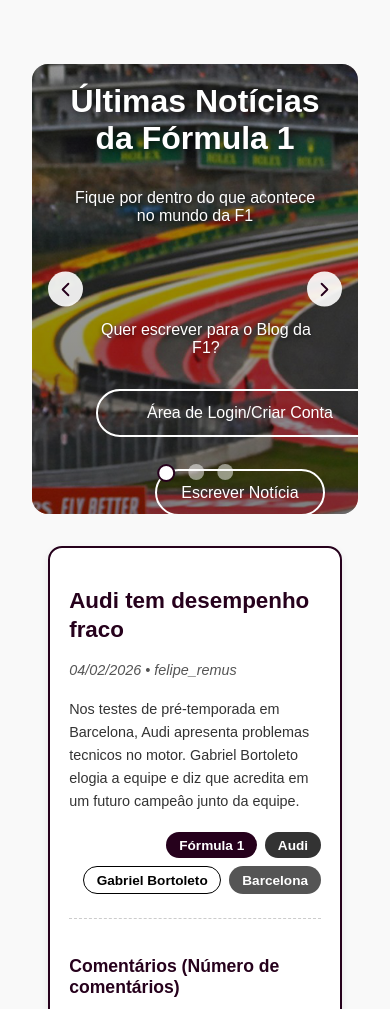
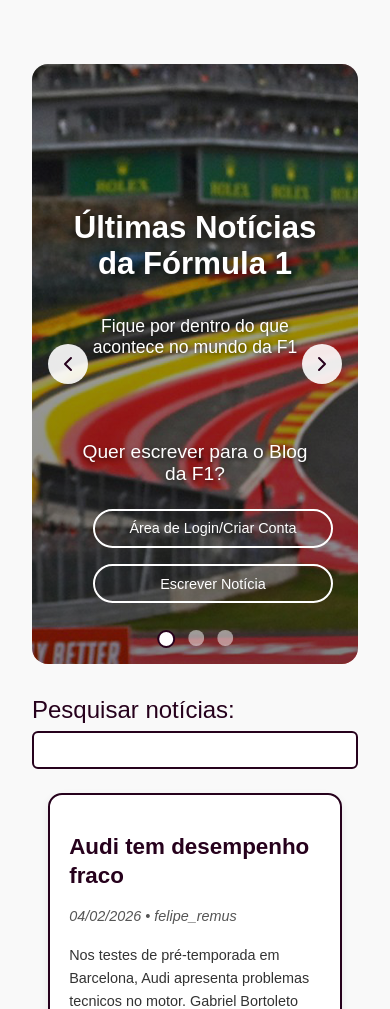
Before and after one commit to felipe-remus/Blog, a PHP site: page / in a window 390 px wide. Shown: the part 116-1125 px from the top of the page. Run offline with PHP 8.4, Linux system fonts and the light colour scheme.

Commit message:
versão 19

```diff
--- a/CSS/colaboradores.css
+++ /dev/null
@@ -1,45 +0,0 @@
-/* ========================================
-   ÁREA DE COLABORADORES (HOME)
-   ======================================== */
-.area-colaboradores {
-    text-align: center;
-    margin: 2rem 0;
-    padding: 1.2rem;
-    background-color: #f0f0f0;
-    border-radius: 12px;
-    max-width: 600px;
-    margin-left: auto;
-    margin-right: auto;
-}
-
-.area-colaboradores p {
-    font-size: 1.1rem;
-    color: #26011C;
-    margin-bottom: 1rem;
-    font-family: Arial, sans-serif;
-}
-
-.botoes-colaborador {
-    display: flex;
-    gap: 1rem;
-    justify-content: center;
-    flex-wrap: wrap;
-    margin-top: 1rem;
-}
-
-.botao-login,
-.botao-escrever {
-    display: inline-block;
-    padding: 0.6rem 1.4rem;
-    background-color: #26011C;
-    color: white;
-    text-decoration: none;
-    border-radius: 8px;
-    font-size: 1.2rem;
-    transition: background-color 0.2s;
-}
-
-.botao-login:hover,
-.botao-escrever:hover {
-    background-color: #1a0013;
-}
--- a/CSS/slider.css
+++ b/CSS/slider.css
@@ -1,5 +1,5 @@
 /* ========================================
-   SLIDER HERO (ESTILO RENNER)
+   SLIDER HERO
    ======================================== */
 
 .slider-hero {
@@ -84,6 +84,10 @@
 
 /* Área de colaboradores - SÓ TEXTO */
 .slide .area-colaboradores {
+    display: flex;
+    flex-direction: column;
+    align-items: center;
+    justify-content: center;
     background: none !important;
     padding: 0;
     border-radius: 0;
@@ -103,6 +107,14 @@
     text-shadow: 0 2px 4px rgba(0,0,0,0.6); /* Sombra para legibilidade */
 }
 
+/* Container dos botões dentro do slider */
+.slide .botoes-colaborador {
+    display: flex;
+    gap: 1rem;
+    justify-content: center;
+    flex-wrap: wrap;
+}
+
 /* Botões sem fundo */
 .botao-login,
 .botao-escrever {
@@ -113,7 +125,8 @@
     border-radius: 30px !important;
     font-size: 1rem !important;
     transition: all 0.3s ease !important;
-    margin: 0.5rem !important;
+    text-decoration: none;
+    display: inline-block;
 }
 
 .botao-login:hover,
@@ -211,20 +224,32 @@
 }
 
 /* ========================================
-   RESPONSIVIDADE DO SLIDER
+   RESPONSIVIDADE DO SLIDER (Media Queries)
    ======================================== */
 
-@media (max-width: 768px) {
+/* Tablets e telas médias */
+@media (max-width: 1024px) {
     .slider-hero {
-        height: 500px;
+        min-height: 50vh;
     }
 
     .slide-content h1 {
-        font-size: 2.5rem;
+        font-size: clamp(1.6rem, 6vw, 3rem);
     }
 
     .slide-subtitle {
-        font-size: 1.2rem;
+        font-size: clamp(0.9rem, 2.5vw, 1.4rem);
+    }
+
+    .botoes-colaborador {
+        gap: 1rem;
+    }
+}
+
+/* Mobile */
+@media (max-width: 768px) {
+    .slider-hero {
+        min-height: 45vh;
     }
 
     .slider-nav {
@@ -240,41 +265,37 @@
         right: 1rem;
     }
 
-    .slide .area-colaboradores {
-        padding: 1.5rem;
-    }
-
-    .slide .area-colaboradores p {
-        font-size: 1rem;
-    }
-
     .botoes-colaborador {
         flex-direction: column;
-    }
-}
-
-@media (max-width: 480px) {
-    .slider-hero {
-        height: 450px;
-    }
-
-    .slide-content h1 {
-        font-size: 2rem;
-    }
-
-    .slide-subtitle {
-        font-size: 1rem;
-        margin-bottom: 1.5rem;
-    }
-
-    .slider-nav {
-        width: 35px;
-        height: 35px;
     }
 
     .botao-login,
     .botao-escrever {
-        font-size: 1rem;
-        padding: 0.5rem 1rem;
+        width: 100%;
     }
 }
+
+/* Mobile pequeno */
+@media (max-width: 480px) {
+    .slider-hero {
+        min-height: 40vh;
+    }
+
+    .slide-content h1 {
+        font-size: clamp(1.4rem, 8vw, 2rem);
+    }
+
+    .slide-subtitle {
+        font-size: clamp(0.9rem, 5vw, 1.1rem);
+    }
+
+    .botao-login,
+    .botao-escrever {
+        font-size: 0.9rem !important;
+        padding: 0.6rem 1rem !important;
+    }
+
+    .slider-indicators {
+        bottom: 1rem;
+    }
+}
--- a/escrever-noticia.html
+++ b/escrever-noticia.html
@@ -6,12 +6,12 @@
     <title>Escrever Noticias</title>
 
     <link rel="stylesheet" href="CSS/base.css">
-    <link rel="stylesheet" href="CSS/colaboradores.css">
     <link rel="stylesheet" href="CSS/filtros.css">
     <link rel="stylesheet" href="CSS/login.css">
     <link rel="stylesheet" href="CSS/noticias.css">
     <link rel="stylesheet" href="CSS/publicar.css">
     <link rel="stylesheet" href="CSS/responsividade.css">
+    <link rel="stylesheet" href="CSS/slider.css">
     <link rel="stylesheet" href="CSS/tags.css">
 
     <script src="script.js" defer></script>
@@ -20,7 +20,7 @@
 <body>
     <!-- Cabeçalho -->
     <template
-        hx-get="html/header2.html"
+        hx-get="html/header.html"
         hx-target="#xcabecalho"
         hx-trigger="load"
         >
--- a/index.html
+++ b/index.html
@@ -6,7 +6,6 @@
     <title>Blog - Formula 1</title>
 
     <link rel="stylesheet" href="CSS/base.css">
-    <link rel="stylesheet" href="CSS/colaboradores.css">
     <link rel="stylesheet" href="CSS/filtros.css">
     <link rel="stylesheet" href="CSS/login.css">
     <link rel="stylesheet" href="CSS/noticias.css">
@@ -39,13 +38,10 @@
         <div id="slider"></div>
 
         <!-- Barra de Pesquisa -->
-        <template
-            hx-get="html/pesquisa.html"
-            hx-target="#pesquisa"
-            hx-trigger="load"
-            >
-        </template>
-        <div id="pesquisa"></div>
+        <div class="busca-container">
+            <label for="busca-texto">Pesquisar notícias:</label>
+            <input type="text" id="busca-texto">
+        </div>
 
         <!-- Card de Notícia -->
         <template
--- a/login.html
+++ b/login.html
@@ -6,12 +6,12 @@
     <title>Login</title>
 
     <link rel="stylesheet" href="CSS/base.css">
-    <link rel="stylesheet" href="CSS/colaboradores.css">
     <link rel="stylesheet" href="CSS/filtros.css">
     <link rel="stylesheet" href="CSS/login.css">
     <link rel="stylesheet" href="CSS/noticias.css">
     <link rel="stylesheet" href="CSS/publicar.css">
     <link rel="stylesheet" href="CSS/responsividade.css">
+    <link rel="stylesheet" href="CSS/slider.css">
     <link rel="stylesheet" href="CSS/tags.css">
 
     <script src="script.js" defer></script>
@@ -20,7 +20,7 @@
 <body>
     <!-- Cabeçalho -->
     <template
-        hx-get="html/header2.html"
+        hx-get="html/header.html"
         hx-target="#xcabecalho"
         hx-trigger="load"
         >
--- a/noticias.html
+++ b/noticias.html
@@ -6,12 +6,12 @@
     <title>Notícias</title>
 
     <link rel="stylesheet" href="CSS/base.css">
-    <link rel="stylesheet" href="CSS/colaboradores.css">
     <link rel="stylesheet" href="CSS/filtros.css">
     <link rel="stylesheet" href="CSS/login.css">
     <link rel="stylesheet" href="CSS/noticias.css">
     <link rel="stylesheet" href="CSS/publicar.css">
     <link rel="stylesheet" href="CSS/responsividade.css">
+    <link rel="stylesheet" href="CSS/slider.css">
     <link rel="stylesheet" href="CSS/tags.css">
 
     <script src="script.js" defer></script>
@@ -21,7 +21,7 @@
 
     <!-- Cabeçalho -->
     <template
-        hx-get="html/header2.html"
+        hx-get="html/header.html"
         hx-target="#xcabecalho"
         hx-trigger="load"
         >
```
Also changed, not shown: CSS/tema.css (deleted, +0 -80 lines), script.js (+0 -7 lines).
